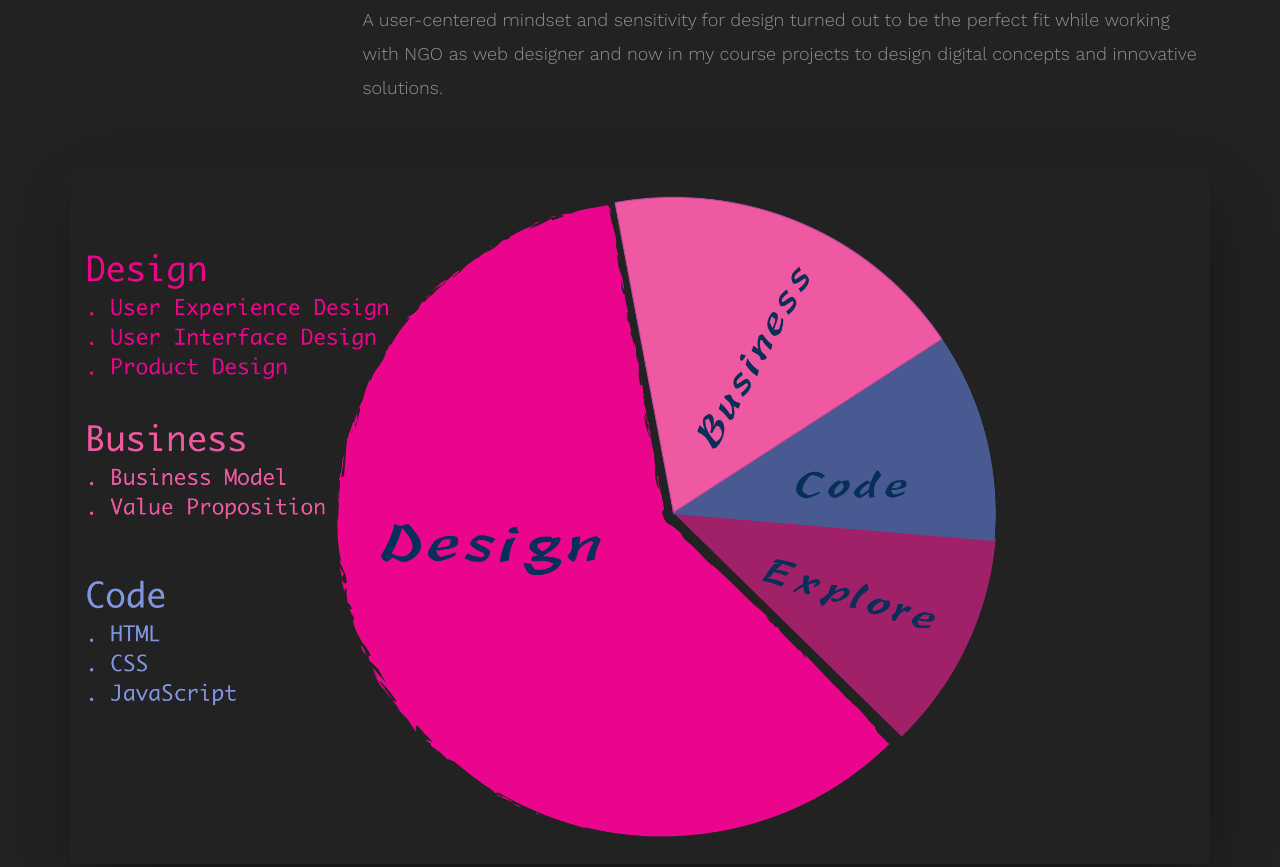
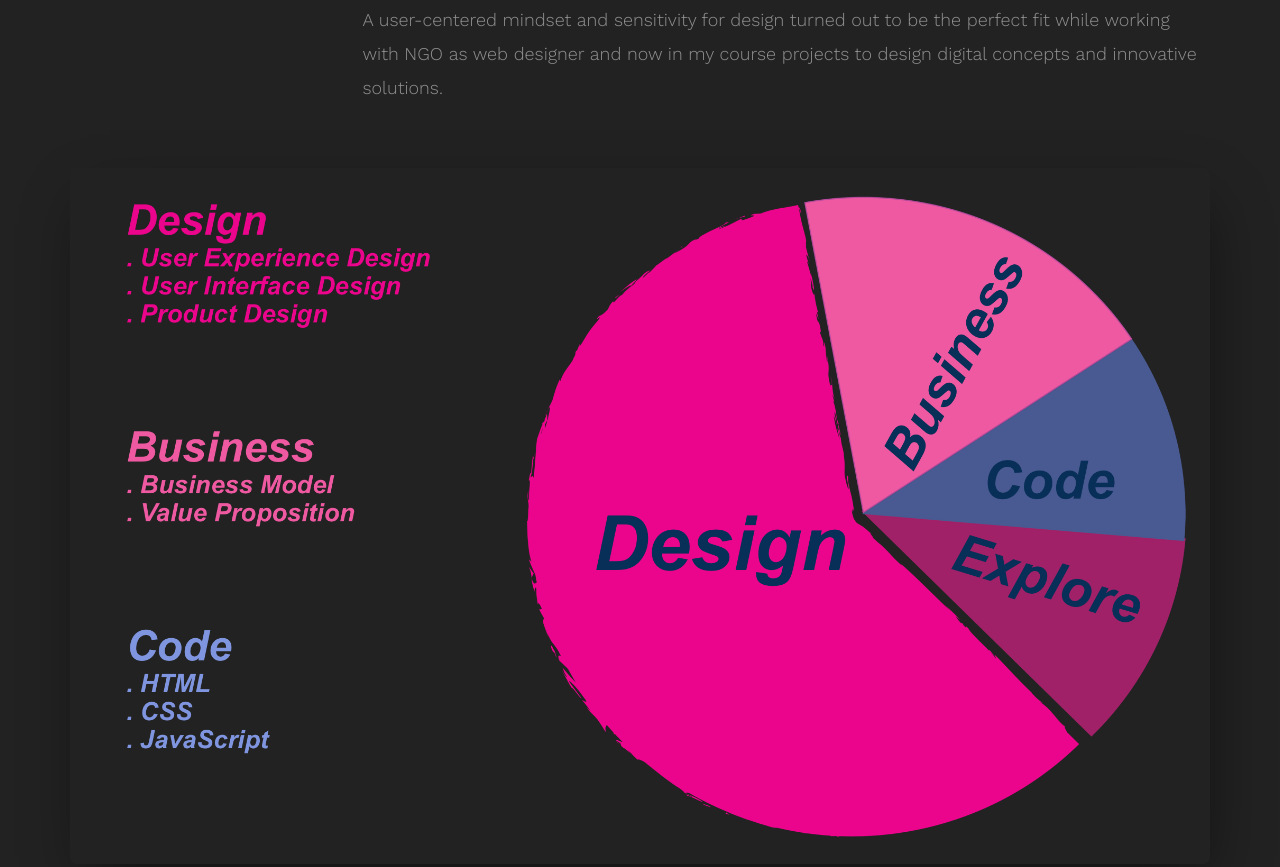
Before and after one commit to SatguruSaran/saran, a plain HTML site: page about.html in a window 1280 px wide. Shown: the part 1201-2068 px from the top of the page. Drawn offline with nearby package versions, Linux system fonts and the light colour scheme; files whose address does not match are found by name; a web font is replaced by a local one.

Commit message:
modified

```diff
--- a/about.html
+++ b/about.html
@@ -131,7 +131,7 @@
 
 						<div class="row row-bottom-padded-sm animate-box">
 							<div class="col-md-12">
-								<figure class="fh5co-bio-photo"><img src="images/pie chart.png" class="img-responsive"></figure>
+								<figure class="fh5co-bio-photo"><img src="images/PIECHART.png" class="img-responsive"></figure>
 							</div>
 						</div>
 
```
Also changed, not shown: images/PIECHART.png (added), images/pie chart.png (deleted).
